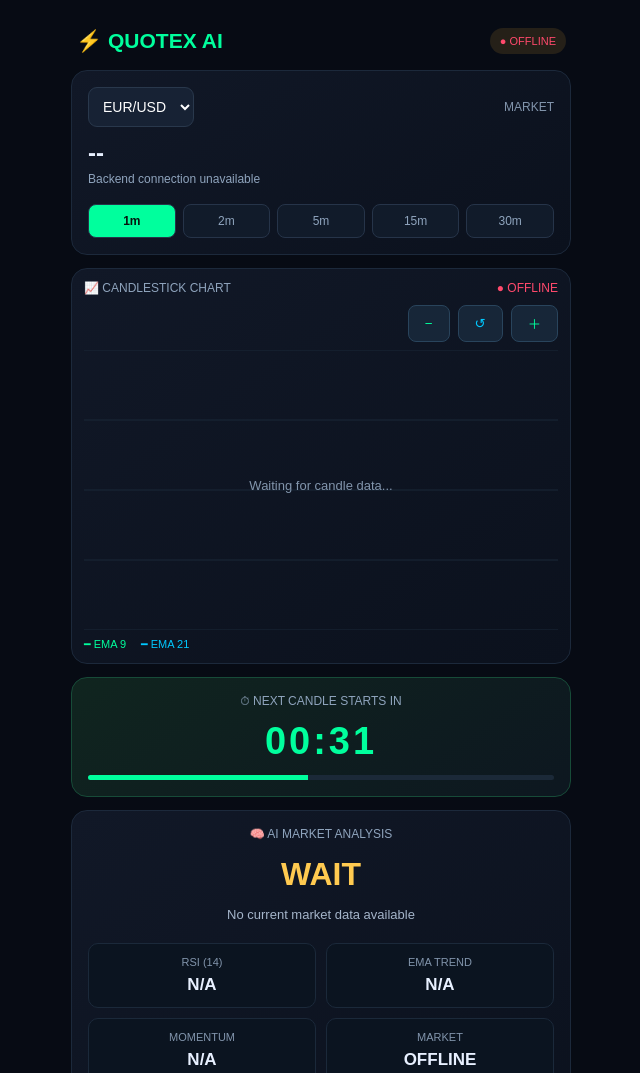
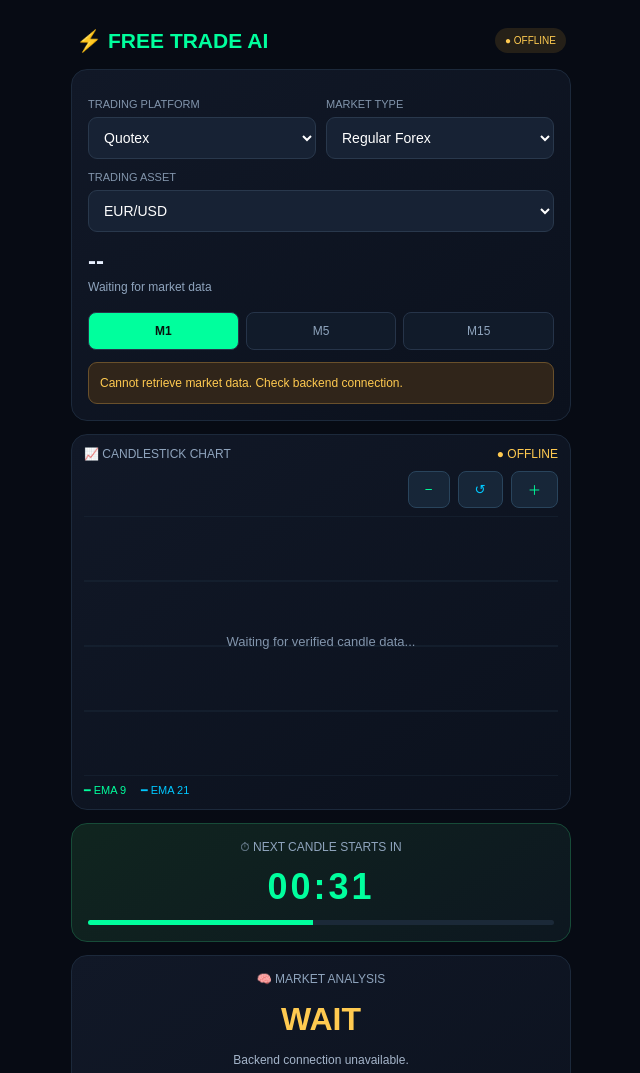
Before and after one commit to santhoshkumar68142-glitch/quotex-ai-signals-bot, a plain HTML site: page web/index.html in a window 1280 px wide. Shown: the top 1073 px of the page, without its empty margins (319-959 px from the left). Drawn offline with Linux system fonts and the light colour scheme; no server answers.

Commit message:
Add platform and market selectors to dashboard
Updated the title and theme color of the dashboard, adjusted font sizes, and modified the layout for trading options. Enhanced the connection status display and improved the analysis section with clearer messaging.

```diff
--- a/web/index.html
+++ b/web/index.html
@@ -1,9 +1,11 @@
+
 <!DOCTYPE html>
 <html lang="en">
 <head>
 <meta charset="UTF-8">
 <meta name="viewport" content="width=device-width, initial-scale=1.0">
-<title>Quotex AI Dashboard</title>
+<meta name="theme-color" content="#070b14">
+<title>Free Trade AI Dashboard</title>
 
 <style>
 * { margin:0; padding:0; box-sizing:border-box; }
@@ -27,7 +29,7 @@ body {
 .logo { font-size:21px; font-weight:bold; color:#00ff9d; }
 
 .status {
-    font-size:11px;
+    font-size:10px;
     color:#ffca50;
     background:#252018;
     padding:7px 10px;
@@ -42,24 +44,29 @@ body {
     margin-bottom:13px;
 }
 
-.asset-row {
-    display:flex;
-    justify-content:space-between;
-    align-items:center;
+.field-label {
+    color:#8295ac;
+    font-size:11px;
+    margin:12px 0 7px;
+}
+
+select {
+    width:100%;
+    background:#172234;
+    color:white;
+    border:1px solid #29384c;
+    padding:11px;
+    border-radius:9px;
+    font-size:14px;
+}
+
+.selection-grid {
+    display:grid;
+    grid-template-columns:1fr 1fr;
     gap:10px;
 }
 
-select {
-    background:#172234;
-    color:white;
-    border:1px solid #29384c;
-    padding:10px;
-    border-radius:9px;
-    font-size:14px;
-    max-width:75%;
-}
-
-.price { font-size:24px; font-weight:bold; margin-top:12px; }
+.price { font-size:24px; font-weight:bold; margin-top:15px; }
 .price-change { color:#8fa4bd; font-size:12px; margin-top:5px; }
 
 .timeframes { display:flex; gap:7px; margin-top:18px; }
@@ -69,12 +76,16 @@ select {
     border:1px solid #263449;
     background:#111b2a;
     color:#8fa4bd;
-    padding:9px 3px;
+    padding:11px 3px;
     border-radius:8px;
     font-size:12px;
 }
 
-.tf.active { background:#00ff9d; color:#07130d; font-weight:bold; }
+.tf.active {
+    background:#00ff9d;
+    color:#07130d;
+    font-weight:bold;
+}
 
 .chart-card { padding:12px; }
 
@@ -86,7 +97,7 @@ select {
     margin-bottom:10px;
 }
 
-canvas { width:100%; height:280px; display:block; }
+canvas { width:100%; height:260px; display:block; }
 
 .chart-legend {
     display:flex;
@@ -109,7 +120,7 @@ canvas { width:100%; height:280px; display:block; }
 .timer-label { color:#8fa4bd; font-size:12px; }
 
 .timer {
-    font-size:38px;
+    font-size:36px;
     font-weight:bold;
     color:#00ff9d;
     margin:12px 0;
@@ -127,7 +138,6 @@ canvas { width:100%; height:280px; display:block; }
     height:100%;
     background:#00ff9d;
     width:0%;
-    transition:width .5s;
 }
 
 .signal-card { text-align:center; }
@@ -137,7 +147,11 @@ canvas { width:100%; height:280px; display:block; }
 .signal.buy { color:#00ff9d; }
 .signal.sell { color:#ff496c; }
 
-.confidence { font-size:13px; color:#a5b5ca; line-height:1.5; }
+.confidence {
+    font-size:12px;
+    color:#a5b5ca;
+    line-height:1.7;
+}
 
 .indicators {
     display:grid;
@@ -154,7 +168,7 @@ canvas { width:100%; height:280px; display:block; }
 }
 
 .indicator-label { font-size:11px; color:#8295ac; }
-.indicator-value { font-size:17px; font-weight:bold; margin-top:7px; }
+.indicator-value { font-size:16px; font-weight:bold; margin-top:7px; }
 
 .analyze-btn {
     width:100%;
@@ -170,6 +184,18 @@ canvas { width:100%; height:280px; display:block; }
 }
 
 .analyze-btn:disabled { opacity:.6; cursor:wait; }
+
+.warning {
+    display:none;
+    background:#30251a;
+    color:#ffca50;
+    border:1px solid #69502b;
+    padding:11px;
+    border-radius:9px;
+    margin-top:12px;
+    font-size:12px;
+    line-height:1.5;
+}
 
 .demo-label {
     text-align:center;
@@ -196,7 +222,7 @@ canvas { width:100%; height:280px; display:block; }
     text-align:center;
     color:#8295ac;
     font-size:10px;
-    line-height:1.6;
+    line-height:1.7;
     padding:15px 5px;
 }
 
@@ -204,7 +230,6 @@ canvas { width:100%; height:280px; display:block; }
     body { padding:8px; }
     .card { padding:12px; }
     .price { font-size:21px; }
-    .tf { font-size:10px; }
 }
 </style>
 </head>
@@ -213,12 +238,31 @@ canvas { width:100%; height:280px; display:block; }
 <div class="app">
 
     <div class="header">
-        <div class="logo">⚡ QUOTEX AI</div>
+        <div class="logo">⚡ FREE TRADE AI</div>
         <div class="status" id="connectionStatus">● CONNECTING</div>
     </div>
 
     <div class="card">
-        <div class="asset-row">
+
+        <div class="selection-grid">
+            <div>
+                <div class="field-label">TRADING PLATFORM</div>
+                <select id="platform">
+                    <option value="quotex">Quotex</option>
+                    <option value="pocket_option">Pocket Option</option>
+                </select>
+            </div>
+
+            <div>
+                <div class="field-label">MARKET TYPE</div>
+                <select id="marketType">
+                    <option value="forex">Regular Forex</option>
+                    <option value="otc">OTC</option>
+                </select>
+            </div>
+        </div>
+
+        <div class="field-label">TRADING ASSET</div>
         <select id="asset">
             <option value="EUR/USD">EUR/USD</option>
             <option value="GBP/USD">GBP/USD</option>
@@ -227,19 +271,17 @@ canvas { width:100%; height:280px; display:block; }
             <option value="BTC/USD">BTC/USD</option>
             <option value="USD/CHF">USD/CHF</option>
         </select>
-            <span style="font-size:12px;color:#8295ac">MARKET</span>
-        </div>
 
         <div class="price" id="price">--</div>
         <div class="price-change" id="change">Waiting for market data</div>
 
         <div class="timeframes">
-            <button class="tf active" data-tf="1">1m</button>
-            <button class="tf" data-tf="2">2m</button>
-            <button class="tf" data-tf="5">5m</button>
-            <button class="tf" data-tf="15">15m</button>
-            <button class="tf" data-tf="30">30m</button>
+            <button class="tf active" data-tf="1">M1</button>
+            <button class="tf" data-tf="5">M5</button>
+            <button class="tf" data-tf="15">M15</button>
         </div>
+
+        <div class="warning" id="warning"></div>
     </div>
 
     <div class="card chart-card">
@@ -271,34 +313,42 @@ canvas { width:100%; height:280px; display:block; }
     </div>
 
     <div class="card signal-card">
-        <div class="signal-title">🧠 AI MARKET ANALYSIS</div>
+        <div class="signal-title">🧠 MARKET ANALYSIS</div>
+
         <div class="signal wait" id="signal">WAIT</div>
-        <div class="confidence" id="confidence">Waiting for analysis data</div>
+        <div class="confidence" id="confidence">
+            Waiting for verified market data
+        </div>
 
         <div class="indicators">
             <div class="indicator">
                 <div class="indicator-label">RSI (14)</div>
                 <div class="indicator-value" id="rsi">N/A</div>
             </div>
+
             <div class="indicator">
                 <div class="indicator-label">EMA TREND</div>
                 <div class="indicator-value" id="trend">N/A</div>
             </div>
+
             <div class="indicator">
-                <div class="indicator-label">MOMENTUM</div>
+                <div class="indicator-label">MACD</div>
                 <div class="indicator-value" id="momentum">N/A</div>
             </div>
+
             <div class="indicator">
-                <div class="indicator-label">MARKET</div>
+                <div class="indicator-label">DATA STATUS</div>
                 <div class="indicator-value" id="market">OFFLINE</div>
             </div>
         </div>
 
-        <button class="analyze-btn" id="analyzeButton" onclick="analyze()">
+        <button class="analyze-btn" id="analyzeButton">
             🔍 ANALYZE MARKET
         </button>
 
-        <div class="demo-label">EDUCATIONAL MARKET ANALYSIS · NOT A GUARANTEED SIGNAL</div>
+        <div class="demo-label">
+            EDUCATIONAL ANALYSIS · NOT A GUARANTEED SIGNAL
+        </div>
     </div>
 
     <div class="bottom-nav">
@@ -309,9 +359,11 @@ canvas { width:100%; height:280px; display:block; }
     </div>
 
     <div class="disclaimer">
-        Educational demonstration only.<br>
-        Trading involves risk. Signals are not guaranteed.
+        Educational market analysis only.<br>
+        Trading involves substantial risk. No signal guarantees profit.<br>
+        Verify data and test in demo mode before making decisions.
     </div>
+
 </div>
 
 <script>
@@ -321,26 +373,19 @@ const canvas = document.getElementById("chart");
 const ctx = canvas.getContext("2d");
 
 const API_BASE = window.API_BASE ||
-    (window.location.protocol === "file:" ? "http://127.0.0.1:8000" : "");
+    (window.location.protocol === "file:"
+        ? "http://127.0.0.1:8000"
+        : "");
 
 let candles = [];
 let timeframe = 1;
 let marketData = null;
 let apiBusy = false;
 let zoomCount = 30;
-let lastUpdate = 0;
 let requestController = null;
+let requestTimeout = null;
 
-function setStatus(connected, message) {
-    const status = document.getElementById("connectionStatus");
-    const chartStatus = document.getElementById("chartStatus");
-
-    status.textContent = connected ? "● CONNECTED" : "● " + message;
-    status.style.color = connected ? "#00ff9d" : "#ff496c";
-
-    chartStatus.textContent = connected ? "● DATA RECEIVED" : "● " + message;
-    chartStatus.style.color = connected ? "#00ff9d" : "#ff496c";
-}
+const $ = id => document.getElementById(id);
 
 function validNumber(value) {
     return value !== null &&
@@ -359,8 +404,43 @@ function formatPrice(value) {
     return number.toFixed(digits);
 }
 
+function setStatus(message, healthy) {
+    $("connectionStatus").textContent = "● " + message;
+    $("connectionStatus").style.color =
+        healthy ? "#00ff9d" : "#ffca50";
+
+    $("chartStatus").textContent =
+        healthy ? "● LIVE DATA" : "● " + message;
+
+    $("chartStatus").style.color =
+        healthy ? "#00ff9d" : "#ffca50";
+}
+
+function showWarning(message) {
+    const element = $("warning");
+
+    element.textContent = message || "";
+    element.style.display = message ? "block" : "none";
+}
+
+function clearAnalysis(message) {
+    $("price").textContent = "--";
+    $("signal").textContent = "WAIT";
+    $("signal").className = "signal wait";
+    $("confidence").textContent = message || "Waiting for market data";
+
+    $("rsi").textContent = "N/A";
+    $("trend").textContent = "N/A";
+    $("momentum").textContent = "N/A";
+    $("market").textContent = "OFFLINE";
+
+    candles = [];
+    drawChart();
+}
+
 function resizeCanvas() {
     const rect = canvas.getBoundingClientRect();
+
     if (!rect.width || !rect.height) return;
 
     const dpr = window.devicePixelRatio || 1;
@@ -380,9 +460,6 @@ function drawChart() {
 
     ctx.clearRect(0, 0, width, height);
 
-    const visible = candles.slice(-zoomCount);
-
-    // Draw chart grid even when candle data is unavailable.
     ctx.strokeStyle = "#1b2938";
     ctx.lineWidth = 1;
 
@@ -394,11 +471,17 @@ function drawChart() {
         ctx.stroke();
     }
 
+    const visible = candles.slice(-zoomCount);
+
     if (!visible.length) {
         ctx.fillStyle = "#8295ac";
         ctx.font = "13px Arial";
         ctx.textAlign = "center";
-        ctx.fillText("Waiting for candle data...", width / 2, height / 2);
+        ctx.fillText(
+            "Waiting for verified candle data...",
+            width / 2,
+            height / 2
+        );
         return;
     }
 
@@ -407,7 +490,8 @@ function drawChart() {
 
     const maxPrice = Math.max(...highs);
     const minPrice = Math.min(...lows);
-    const range = maxPrice - minPrice || Math.abs(maxPrice) * 0.001 || 0.001;
+    const range = maxPrice - minPrice ||
+        Math.abs(maxPrice) * 0.001 || 0.001;
 
     function y(price) {
         return height - ((price - minPrice) / range) * height;
@@ -450,9 +534,10 @@ function drawEMA(period, color, visible, minPrice, maxPrice) {
 
     const width = canvas.clientWidth;
     const height = canvas.clientHeight;
-    const range = maxPrice - minPrice || Math.abs(maxPrice) * 0.001 || 0.001;
+    const range = maxPrice - minPrice ||
+        Math.abs(maxPrice) * 0.001 || 0.001;
+
     const multiplier = 2 / (period + 1);
-
     let ema = visible[0].close;
     const values = [ema];
 
@@ -492,104 +577,33 @@ function resetZoom() {
 }
 
 function updateCandles(data) {
-    if (!Array.isArray(data)) return;
+    if (!Array.isArray(data)) {
+        candles = [];
+        return;
+    }
 
-    const validCandles = data.map(c => ({
-        time: c.time,
+    candles = data.map(c => ({
+        time: Number(c.time),
         open: Number(c.open),
         high: Number(c.high),
         low: Number(c.low),
         close: Number(c.close)
     })).filter(c =>
+        Number.isFinite(c.time) &&
         Number.isFinite(c.open) &&
         Number.isFinite(c.high) &&
         Number.isFinite(c.low) &&
         Number.isFinite(c.close) &&
-        c.high >= c.low
-    );
-
-    if (validCandles.length) {
-        candles = validCandles.slice(-500);
-    }
-}
-
-async function fetchMarket() {
-    if (apiBusy) return;
-
-    apiBusy = true;
-    const button = document.getElementById("analyzeButton");
-    button.disabled = true;
-
-    try {
-        const asset = document.getElementById("asset").value;
-        const params = new URLSearchParams({
-            tf: String(timeframe * 60),
-            asset: asset
-        });
-
-        requestController = new AbortController();
-
-        const response = await fetch(
-            API_BASE + "/api/market?" + params.toString(),
-            {
-                cache: "no-store",
-                signal: requestController.signal
-            }
-        );
-
-        if (!response.ok) {
-            throw new Error("API HTTP " + response.status);
-        }
-
-        const data = await response.json();
-        marketData = data;
-        lastUpdate = Date.now();
-
-        updateCandles(data.candles);
-
-        if (validNumber(data.price)) {
-            document.getElementById("price").textContent =
-                formatPrice(data.price);
-        } else {
-            document.getElementById("price").textContent = "--";
-        }
-
-        const connected = data.connected === true;
-        setStatus(connected, "DISCONNECTED");
-
-        document.getElementById("change").textContent =
-            connected
-                ? "Backend connected · Data received"
-                : "Backend returned disconnected status";
-
-        renderAnalysis(data.analysis || {});
-        drawChart();
-
-    } catch (error) {
-        if (error.name !== "AbortError") {
-            console.error("Market API error:", error);
-            setStatus(false, "OFFLINE");
-            document.getElementById("change").textContent =
-                "Backend connection unavailable";
-            document.getElementById("price").textContent = "--";
-            document.getElementById("market").textContent = "OFFLINE";
-            document.getElementById("signal").textContent = "WAIT";
-            document.getElementById("confidence").textContent =
-                "No current market data available";
-        }
-    } finally {
-        apiBusy = false;
-        button.disabled = false;
-    }
+        c.high >= c.low &&
+        c.low <= c.open &&
+        c.open <= c.high &&
+        c.low <= c.close &&
+        c.close <= c.high
+    ).sort((a, b) => a.time - b.time).slice(-500);
 }
 
 function renderAnalysis(analysis) {
-    const rsiElement = document.getElementById("rsi");
-    const trendElement = document.getElementById("trend");
-    const momentumElement = document.getElementById("momentum");
-    const signalElement = document.getElementById("signal");
-
-    rsiElement.textContent = validNumber(analysis.rsi)
+    $("rsi").textContent = validNumber(analysis.rsi)
         ? Number(analysis.rsi).toFixed(1)
         : "N/A";
 
@@ -606,28 +620,32 @@ function renderAnalysis(analysis) {
                 : "NEUTRAL";
     }
 
-    trendElement.textContent = trend;
-    trendElement.className = "indicator-value " +
+    $("trend").textContent = trend;
+    $("trend").className = "indicator-value " +
         (trend.startsWith("BULLISH") ? "green" :
          trend.startsWith("BEARISH") ? "red" : "");
 
-    momentumElement.textContent =
-        validNumber(analysis.macd)
-            ? (Number(analysis.macd) > 0 ? "POSITIVE" :
-               Number(analysis.macd) < 0 ? "NEGATIVE" : "NEUTRAL")
-            : "N/A";
+    let macdText = "N/A";
 
-    document.getElementById("market").textContent =
-        marketData && marketData.connected === true
-            ? "CONNECTED"
-            : "OFFLINE";
+    if (validNumber(analysis.macd) &&
+        validNumber(analysis.macd_signal)) {
+
+        const macd = Number(analysis.macd);
+        const signalLine = Number(analysis.macd_signal);
+
+        macdText = macd > signalLine ? "BULLISH" :
+                   macd < signalLine ? "BEARISH" : "NEUTRAL";
+    }
+
+    $("momentum").textContent = macdText;
+    $("market").textContent = "LIVE";
 
     const signal = ["BUY", "SELL", "WAIT"].includes(
         String(analysis.signal || "").toUpperCase()
     ) ? String(analysis.signal).toUpperCase() : "WAIT";
 
-    signalElement.textContent = signal;
-    signalElement.className = "signal " +
+    $("signal").textContent = signal;
+    $("signal").className = "signal " +
         (signal === "BUY" ? "buy" :
          signal === "SELL" ? "sell" : "wait");
 
@@ -635,14 +653,122 @@ function renderAnalysis(analysis) {
         ? analysis.reasons
         : [];
 
-    document.getElementById("confidence").textContent =
-        reasons.length
+    $("confidence").textContent = reasons.length
         ? reasons.join(" · ")
-            : "No detailed analysis reasons provided";
+        : "No detailed analysis reasons available";
 }
 
-async function analyze() {
-    await fetchMarket();
+function getSelection() {
+    return {
+        platform: $("platform").value,
+        market: $("marketType").value,
+        asset: $("asset").value
+    };
+}
+
+async function fetchMarket() {
+    if (apiBusy || document.hidden) return;
+
+    apiBusy = true;
+
+    const button = $("analyzeButton");
+    button.disabled = true;
+
+    requestController = new AbortController();
+
+    requestTimeout = setTimeout(() => {
+        if (requestController) requestController.abort();
+    }, 10000);
+
+    try {
+        const selection = getSelection();
+
+        const params = new URLSearchParams({
+            tf: String(timeframe * 60),
+            platform: selection.platform,
+            market: selection.market,
+            asset: selection.asset
+        });
+
+        const response = await fetch(
+            API_BASE + "/api/market?" + params.toString(),
+            {
+                cache: "no-store",
+                signal: requestController.signal
+            }
+        );
+
+        if (!response.ok) {
+            throw new Error("API HTTP " + response.status);
+        }
+
+        const data = await response.json();
+        marketData = data;
+
+        const fresh = data.data_fresh === true;
+        const connected = data.connected === true;
+
+        if (!fresh || !connected) {
+            clearAnalysis(
+                data.status === "UNAVAILABLE"
+                    ? "This platform/market has no verified data provider yet."
+                    : "Market data is unavailable or stale. Signal disabled."
+            );
+
+            setStatus(
+                data.status || "DATA UNAVAILABLE",
+                false
+            );
+
+            showWarning(
+                data.status === "UNAVAILABLE"
+                    ? "No verified live data provider is configured for this selection. No simulated prices or signals are used."
+                    : "Waiting for fresh market data. BUY and SELL signals are disabled."
+            );
+
+            return;
+        }
+
+        showWarning("");
+
+        $("price").textContent = formatPrice(data.price);
+
+        const age = validNumber(data.data_age_seconds)
+            ? Math.max(0, Math.round(data.data_age_seconds))
+            : null;
+
+        $("change").textContent =
+            "Verified connection · Data age: " +
+            (age === null ? "unknown" : age + " sec");
+
+        setStatus("LIVE DATA", true);
+
+        updateCandles(data.candles);
+        renderAnalysis(data.analysis || {});
+        drawChart();
+
+    } catch (error) {
+        console.error("Market API error:", error);
+
+        clearAnalysis(
+            error.name === "AbortError"
+                ? "Market request timed out."
+                : "Backend connection unavailable."
+        );
+
+        setStatus("OFFLINE", false);
+
+        showWarning(
+            "Cannot retrieve market data. Check backend connection."
+        );
+
+    } finally {
+        clearTimeout(requestTimeout);
+        requestTimeout = null;
+        requestController = null;
+        apiBusy = false;
+        button.disabled = false;
+    }
 }
 
 function updateTimer() {
@@ -653,14 +779,25 @@ function updateTimer() {
     const minutes = Math.floor(remaining / 60);
     const seconds = remaining % 60;
 
-    document.getElementById("timer").textContent =
+    $("timer").textContent =
         String(minutes).padStart(2, "0") + ":" +
         String(seconds).padStart(2, "0");
 
     const progress = ((duration - remaining) / duration) * 100;
 
-    document.getElementById("progress").style.width =
-        progress + "%";
+    $("progress").style.width = progress + "%";
+}
+
+function refreshSelection() {
+    candles = [];
+    marketData = null;
+
+    clearAnalysis("Market selection changed. Waiting for data.");
+    showWarning("Loading selected market data...");
+
+    if (requestController) requestController.abort();
+
+    fetchMarket();
 }
 
 document.querySelectorAll(".tf").forEach(button => {
@@ -672,20 +809,22 @@ document.querySelectorAll(".tf").forEach(button => {
         button.classList.add("active");
         timeframe = Number(button.dataset.tf);
 
-        candles = [];
-        marketData = null;
-        fetchMarket();
+        refreshSelection();
         updateTimer();
     });
 });
 
-document.getElementById("asset").addEventListener("change", () => {
-    candles = [];
-    marketData = null;
-    fetchMarket();
+["platform", "marketType", "asset"].forEach(id => {
+    $(id).addEventListener("change", refreshSelection);
 });
 
+$("analyzeButton").addEventListener("click", fetchMarket);
+
 window.addEventListener("resize", resizeCanvas);
+
+document.addEventListener("visibilitychange", () => {
+    if (!document.hidden) fetchMarket();
+});
 
 setInterval(() => {
     if (!document.hidden) fetchMarket();
@@ -693,13 +832,9 @@ setInterval(() => {
 
 setInterval(updateTimer, 1000);
 
-document.addEventListener("visibilitychange", () => {
-    if (!document.hidden) fetchMarket();
-});
-
 resizeCanvas();
+updateTimer();
 fetchMarket();
-updateTimer();
 </script>
 </body>
 </html>
```
Lines whose indentation alone changed are shown as unchanged.
